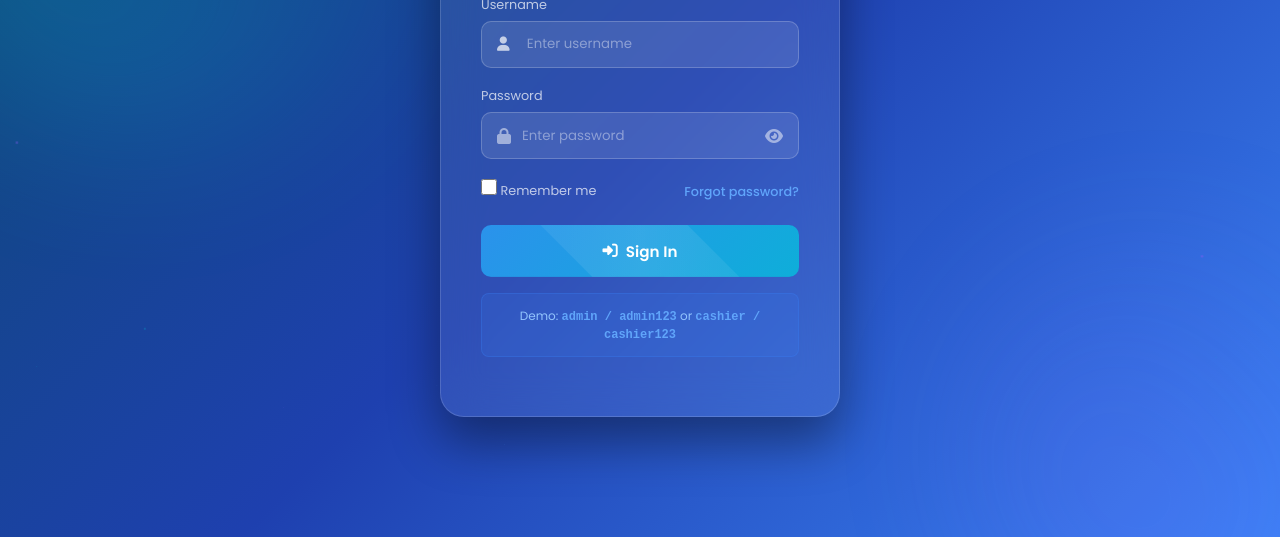
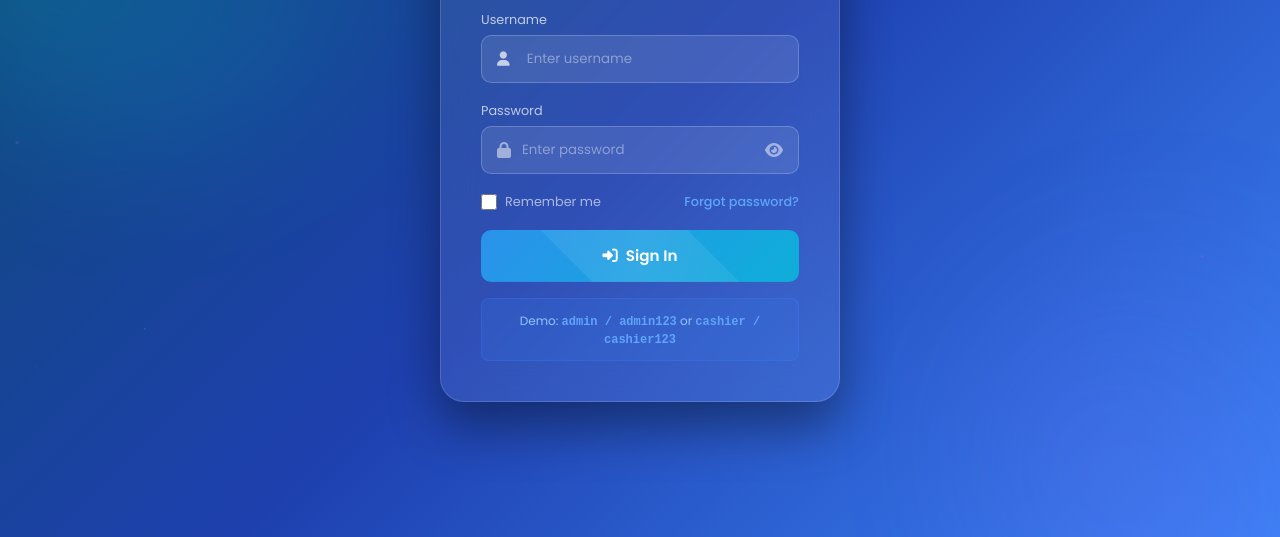
Before and after one commit to abejuelakenneth28-ship-it/FreshMartPOS, a plain HTML site: page index.html in a window 1280 px wide. Shown: the part 263-800 px from the top of the page. Drawn offline with Linux system fonts and the light colour scheme.

Commit message:
Add duplicate base tag and fix HTML structure

```diff
--- a/index.html
+++ b/index.html
@@ -1,3 +1,4 @@
+
 <!DOCTYPE html>
 <html lang="en">
 <head>
@@ -334,6 +335,7 @@
 <base target="_blank">
 <base target="_blank">
 <base target="_blank">
+<base target="_blank">
 </head>
 <body>
 
@@ -351,7 +353,6 @@
 <form id="loginForm">
 <div class="form-group"><label>Username</label><div class="input-wrapper"><i class="fas fa-user" style="position:absolute;left:1rem;top:50%;transform:translateY(-50%);color:rgba(255,255,255,0.7);font-size:0.9rem;z-index:5;"></i><input type="text" id="username" placeholder="Enter username" required style="padding:0.8rem 2.8rem 0.8rem 2.8rem;"></div></div>
 <div class="form-group">
-  <div class="form-group">
   <label>Password</label>
   <div class="input-wrapper">
     <i class="fas fa-lock"></i>
```
